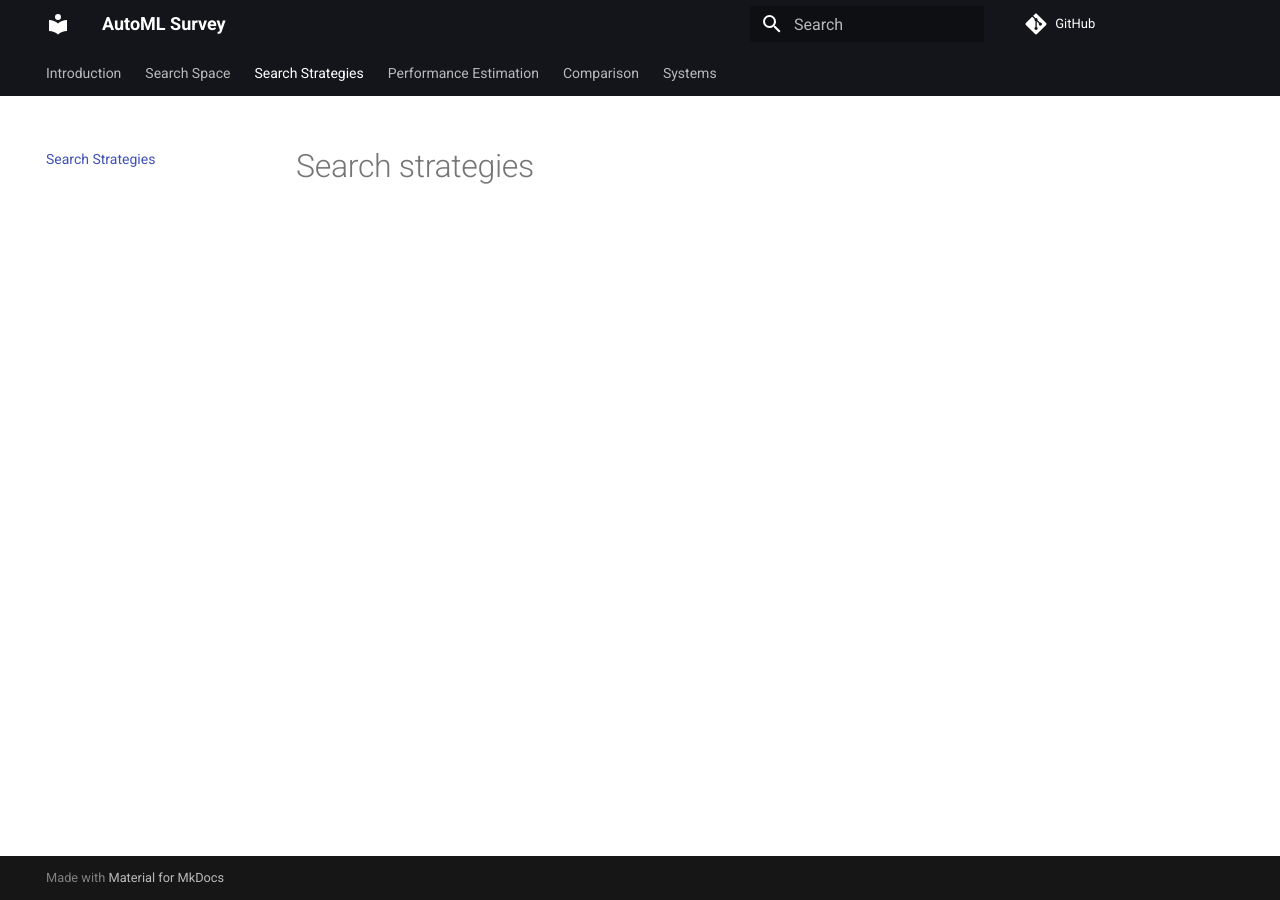
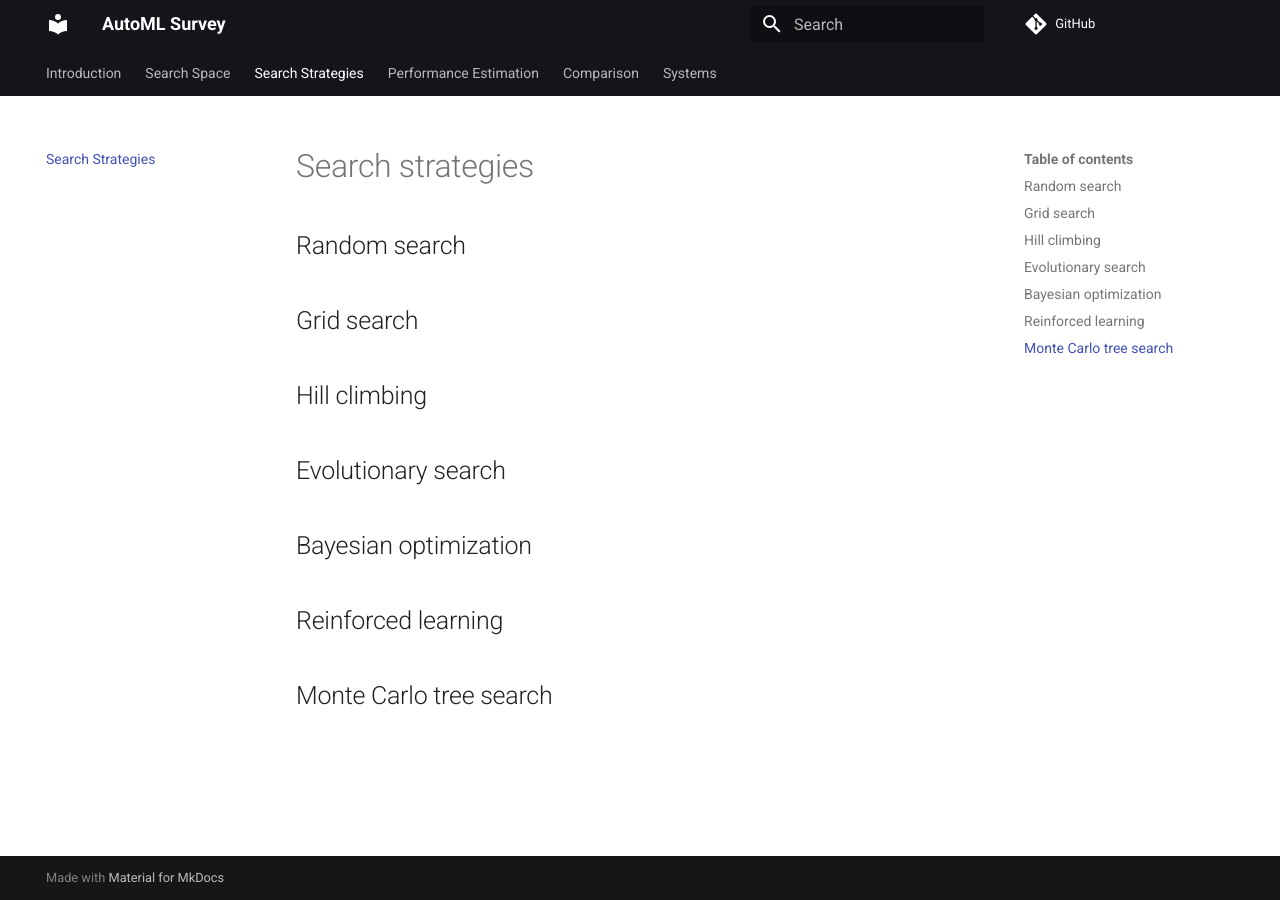
Before and after one commit to autogoal/survey, an MkDocs documentation site: the page built from docs/search-strategy.md, in a window 1280 px wide. Built offline with MkDocs 1.6.1 and Material for MkDocs 9.7.7, drawn with Linux system fonts in a browser that asks for light colours; comment, search, counter and statistics services are not loaded.

```diff
--- a/docs/search-strategy.md
+++ b/docs/search-strategy.md
@@ -1 +1,15 @@
 # Search strategies
+
+## Random search
+
+## Grid search
+
+## Hill climbing
+
+## Evolutionary search
+
+## Bayesian optimization
+
+## Reinforced learning
+
+## Monte Carlo tree search
```
Also changed, not shown: docs/index.md (+10 -4 lines), docs/search-space.md (+1 -1 lines), 34 other files.
